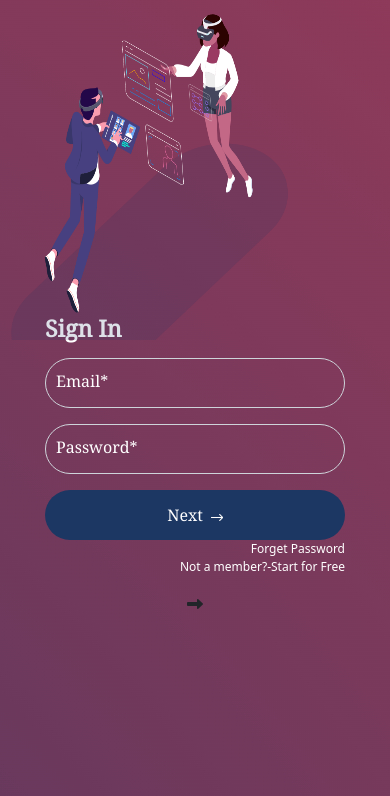
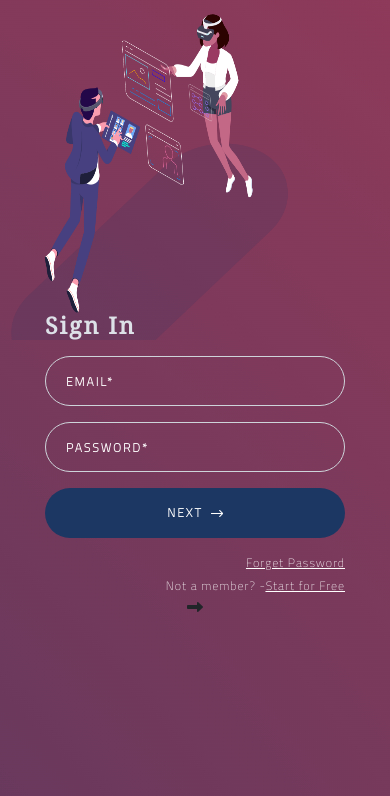
Before and after one commit to Helen-May/eon_login, a plain HTML site: page index.html in a window 390 px wide. Shown: the part 48-844 px from the top of the page. Drawn offline with nearby package versions, Linux system fonts and the light colour scheme.

Commit message:
Alignment and responsive
Alignment and responsive

```diff
--- a/index.html
+++ b/index.html
@@ -30,16 +30,16 @@
 
             <div class="form-floating mb-3">
               <input type="email" class="form-control" id="floatingInput" placeholder="Email*">
-              <label for="floatingInput" class="mail">Email*</label>
+              <label for="floatingInput" class="mail">EMAIL*</label>
             </div>
             <div class="form-floating mb-3">
               <input type="password" class="form-control" id="floatingPassword" placeholder="Password*" required>
-              <label for="floatingPassword" class="password">Password*</label>
+              <label for="floatingPassword" class="password">PASSWORD*</label>
             </div>
-            <button class="w-100 btn btn-lg" type="submit">Next<img src="img/arrow.png" class="arrow" alt="Responsive image"></button>
-            <div class="checkbox mb-3">
-              <a href="#" class="remember_psw">Forget Password</a>
-              <a href="#" class="remember_psw">Not a member?-Start for Free</a>
+            <button class="w-100 btn btn-lg" type="submit">NEXT<img src="img/arrow.png" class="arrow" alt="Responsive image"></button>
+            <div class="checkbox mt-3">
+              <a href="#" class="forgot_psw"><u>Forget Password</u></a>
+              <span class="remember_psw">Not a member? -<a href="#"><u>Start for Free</u></a></span>
             </div>
             <i class="fa-solid fa-right-long"></i>
             </form>
--- a/signin.css
+++ b/signin.css
@@ -59,18 +59,38 @@
   color: #fff;
   font-family: 'Noto Serif', serif;
   font-weight: 800 !important;
+  letter-spacing: 2px;
 }
 
 .mail,
 .password{
   font-family: 'Noto Serif', serif;
 }
+
 .remember_psw{
   display: block;
   text-align: right;
   font-size: 12px;
   text-decoration: none;
   color: #fff;
+  padding-top: 5px;
+}
+
+.remember_psw a{
+  color: #fff;
+}
+
+.forgot_psw{
+  display: block;
+  text-align: right;
+  font-size: 12px;
+  text-decoration: none;
+  color: #fff;
+}
+
+.forgot_psw:hover,
+.remember_psw:hover{
+    color: #fff;
 }
 
 .form-control{
@@ -82,13 +102,18 @@
 }
 
 .form-floating>label{
-   padding: 10px 0 0 10px;
+   padding: 16px 0 0 20px;
    color: #fff;
+   text-transform: uppercase;
+   font-size: 12px;
+   font-family: 'Titillium Web', sans-serif;
+   font-weight: 800;
+   letter-spacing: 2px;
 }
 
-.img-fluid{
+/*.img-fluid{
   height: 100%;
-}
+}*/
 
 .btn{
   background-color: #1C3763;
@@ -96,8 +121,15 @@
   height: 50px;
   padding: 0px;
   color: #fff;
-  font-size: 16px;
-  font-family: 'Noto Serif', serif;
+  font-size: 12px;
+  font-family: 'Titillium Web', sans-serif;
+   font-weight: 800;
+   letter-spacing: 2px;
+}
+
+.checkbox{
+  font-family: 'Titillium Web', sans-serif;
+  letter-spacing: 1px;
 }
 
 .arrow{
@@ -112,7 +144,7 @@
   position: fixed;
 }
 
- @media only screen and (max-width:1024px){
+ @media only screen and (max-width:1320px){
     .bd-placeholder-img-lg {
       font-size: 3.5rem;
     }
```
